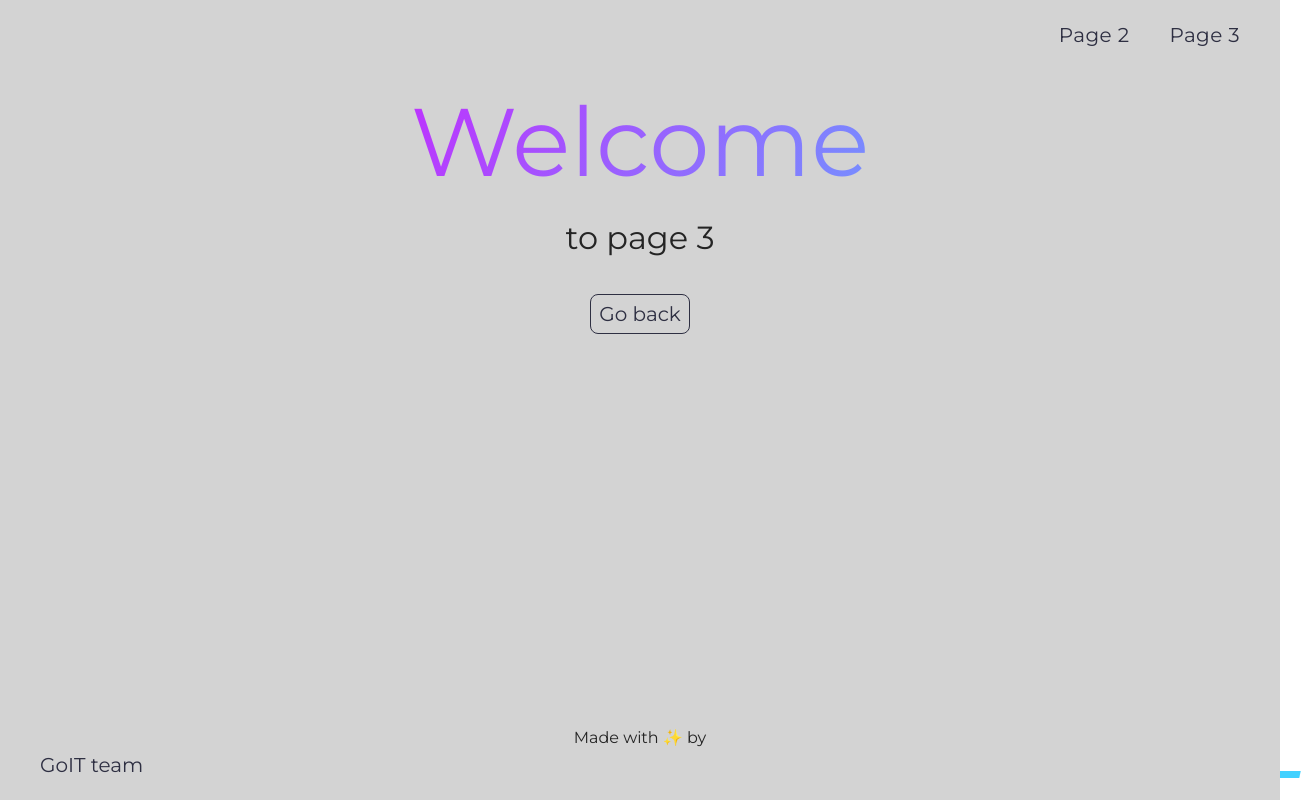
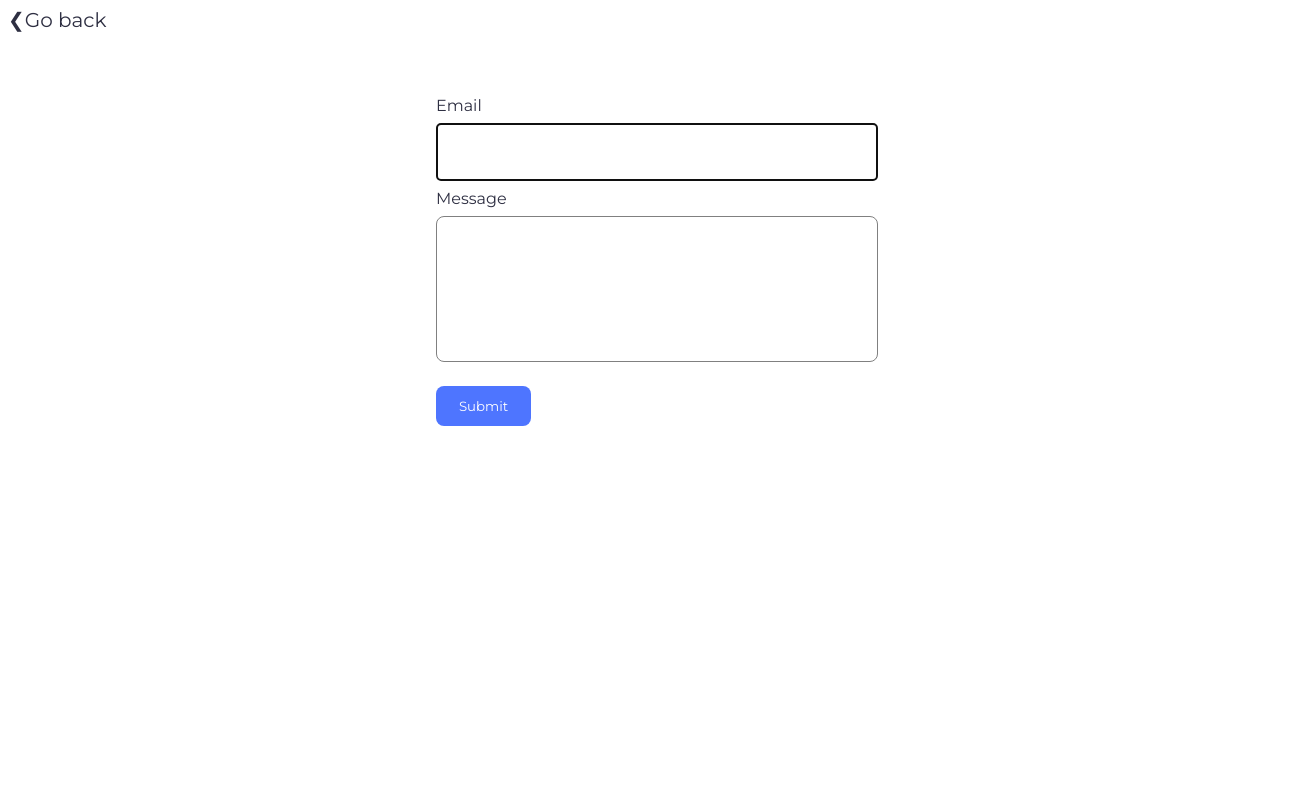
Before and after one commit to Kostiantyn-Pomohaiev/goit-js-hw-09, a website built with Vite: page src/2-form.html in a window 1280 px wide. Shown: the whole page, 1301 px wide, since content can reach past the window. Built offline with nearby package versions, Linux system fonts and the light colour scheme.

Commit message:
add markup

```diff
--- a/src/2-form.html
+++ b/src/2-form.html
@@ -1,28 +1,27 @@
 <!DOCTYPE html>
 <html lang="en">
-  <head>
-    <meta charset="UTF-8" />
-    <meta http-equiv="X-UA-Compatible" content="IE=edge" />
-    <meta name="viewport" content="width=device-width, initial-scale=1.0" />
-    <title>Page 3</title>
-    <link rel="stylesheet" href="./css/styles.css" />
-  </head>
-  <body>
-    <load
-      src="./partials/header.html"
-      icon-path="./img/sprite.svg#logo"
-      highlight-curr="active"
-    />
 
-    <main>
-      <div class="container">
-        <h1 class="main-title">
-          <span class="main-title-gradient">Welcome</span> to page 3
-        </h1>
-        <load src="./partials/back-link.html" />
-      </div>
-    </main>
+<head>
+  <meta charset="UTF-8" />
+  <link rel="icon" type="image/svg+xml" href="/vite.svg" />
+  <meta name="viewport" content="width=device-width, initial-scale=1.0" />
+  <title>form</title>
+  <link rel="stylesheet" href="./css/form.css" />
+  <script type="module" src="./js/2-form.js"></script>
+</head>
 
-    <load src="./partials/footer.html" />
-  </body>
+<body>
+  <a href="./index.html">❮Go back</a>
+  <form class="feedback-form" autocomplete="off">
+    <label>
+      Email
+      <input type="email" name="email" autofocus />
+    </label>
+    <label>
+      Message
+      <textarea name="message" rows="8"></textarea>
+    </label>
+    <button type="submit">Submit</button>
+  </form>
+</body>
 </html>
```
Also changed, not shown: src/1-gallery.html (+9 -15 lines).
